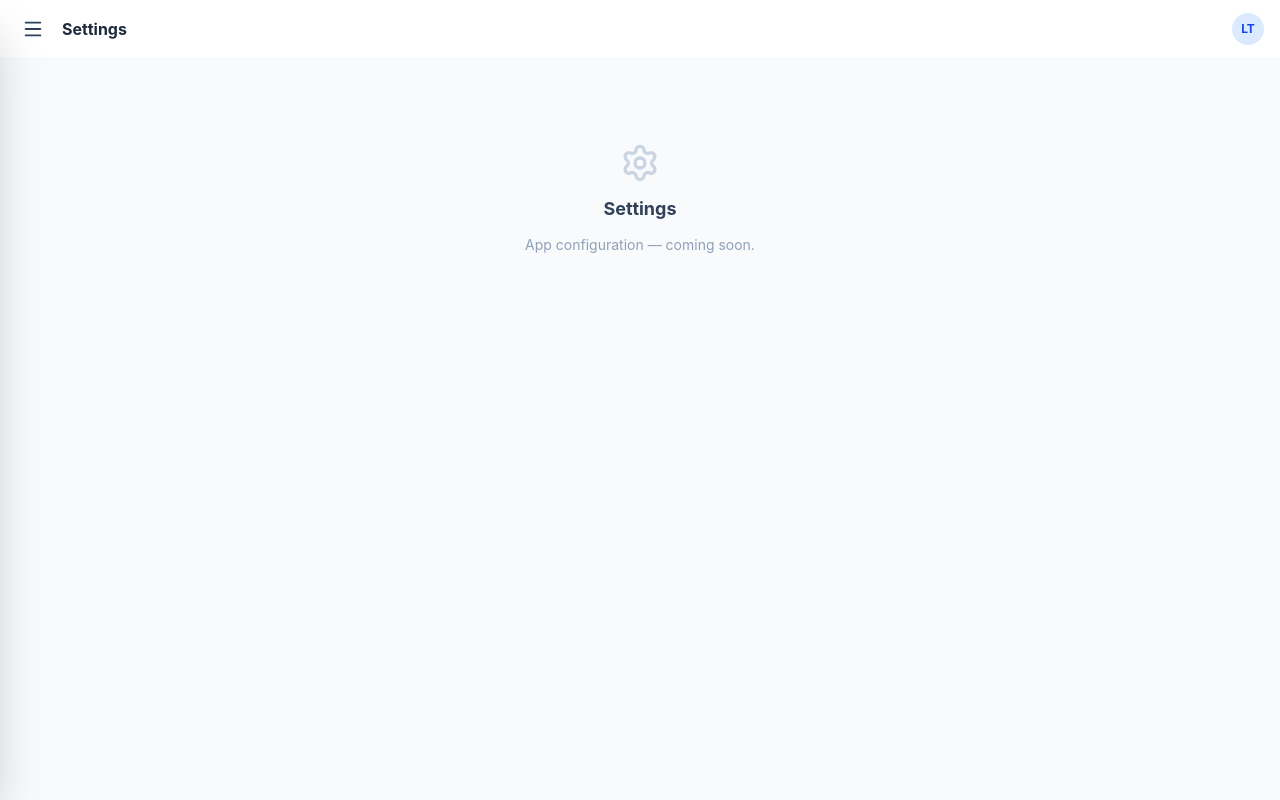
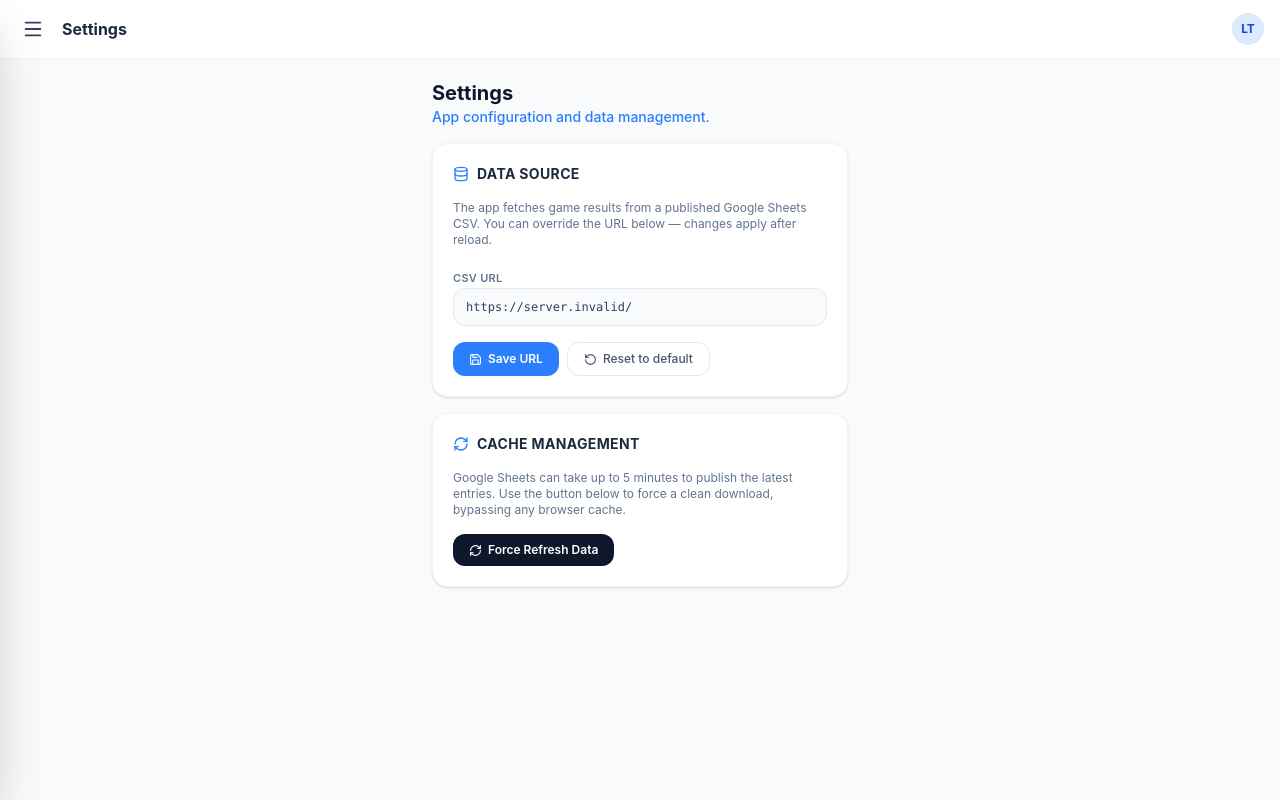
Before and after one commit to adri4nza/linkedin-tracker, a React (Vite) app: page /settings in a window 1280 px wide. Built offline with nearby package versions, Linux system fonts and the light colour scheme; no server answers.

Commit message:
Refactor data handling; implement getActiveCsvUrl function and update CSV_URL usage across components

```diff
--- a/src/hooks/useGamesData.ts
+++ b/src/hooks/useGamesData.ts
@@ -1,5 +1,27 @@
 import { useState, useEffect } from 'react';
 import Papa from 'papaparse';
+
+// ---------------------------------------------------------------------------
+// Constants
+// ---------------------------------------------------------------------------
+export const CUSTOM_CSV_KEY = 'CUSTOM_CSV_URL';
+
+/**
+ * Returns the active CSV URL:
+ * 1. localStorage override (CUSTOM_CSV_URL)
+ * 2. env var VITE_CSV_URL
+ *
+ * Appends a cache-busting `t` param so browsers never serve a stale response.
+ */
+export function getActiveCsvUrl(): string {
+  const base =
+    (typeof localStorage !== 'undefined' && localStorage.getItem(CUSTOM_CSV_KEY)) ||
+    (import.meta.env.VITE_CSV_URL as string | undefined) ||
+    '';
+  if (!base) return '';
+  const sep = base.includes('?') ? '&' : '?';
+  return `${base}${sep}t=${Date.now()}`;
+}
 
 // ---------------------------------------------------------------------------
 // Types
--- a/src/pages/AnalyticsPage.tsx
+++ b/src/pages/AnalyticsPage.tsx
@@ -2,11 +2,11 @@ import { useState, useMemo } from 'react';
 import { Trophy, Clock, CheckCircle, Calendar, Loader2, AlertCircle } from 'lucide-react';
 import MetricCard from '../components/MetricCard/MetricCard';
 import TrendChart from '../components/TrendChart/TrendChart';
-import { useGamesData } from '../hooks/useGamesData';
+import { useGamesData, getActiveCsvUrl } from '../hooks/useGamesData';
 import type { GameRecord } from '../hooks/useGamesData';
 import { timeToSeconds, secondsToTime } from '../utils/timeUtils';
 
-const CSV_URL = import.meta.env.VITE_CSV_URL as string | undefined;
+const CSV_URL = getActiveCsvUrl();
 
 // ---------------------------------------------------------------------------
 // Constants
@@ -41,7 +41,7 @@ export default function AnalyticsPage() {
   const [timeRange, setTimeRange] = useState<TimeRange>('Last 30 Days');
   const [selectedGame, setSelectedGame] = useState<Game>('Queens');
 
-  const { data, isLoading, error } = useGamesData(CSV_URL ?? '');
+  const { data, isLoading, error } = useGamesData(CSV_URL);
 
   // ── Filter by game + time range ──────────────────────────────────────────
   const filteredRecords = useMemo(() => {
--- a/src/pages/DashboardPage.tsx
+++ b/src/pages/DashboardPage.tsx
@@ -4,17 +4,10 @@ import WinnerCard from '../components/WinnerCard/WinnerCard';
 import MiniCalendar from '../components/MiniCalendar/MiniCalendar';
 import DonutChart from '../components/DonutChart/DonutChart';
 import DailyResultsDrawer from '../components/DailyResultsDrawer/DailyResultsDrawer';
-import { useGamesData } from '../hooks/useGamesData';
+import { useGamesData, getActiveCsvUrl } from '../hooks/useGamesData';
 import { timeToSeconds } from '../utils/timeUtils';
 
-const CSV_URL = import.meta.env.VITE_CSV_URL as string | undefined;
-
-if (!CSV_URL) {
-  console.error(
-    '[DashboardPage] VITE_CSV_URL is not defined. ' +
-    'Add it to your .env file and restart the dev server.',
-  );
-}
+const CSV_URL = getActiveCsvUrl();
 
 // Colour palette — keyed by lowercase player name
 const PLAYER_COLOURS: Record<string, string> = {
@@ -35,7 +28,7 @@ function getTodayLocalDate(): string {
 export default function DashboardPage() {
   const [selectedDate, setSelectedDate] = useState<string | null>(null);
 
-  const { data, isLoading, error } = useGamesData(CSV_URL ?? '');
+  const { data, isLoading, error } = useGamesData(CSV_URL);
 
   // ── Set of all YYYY-MM-DD dates that have game records ──────────────────
   const datesWithData = useMemo(() => {
--- a/src/pages/ResultsPage.tsx
+++ b/src/pages/ResultsPage.tsx
@@ -1,10 +1,10 @@
 import { useState, useMemo } from 'react';
 import { Loader2, AlertCircle, Search, ChevronUp, ChevronDown, ChevronsUpDown } from 'lucide-react';
-import { useGamesData } from '../hooks/useGamesData';
+import { useGamesData, getActiveCsvUrl } from '../hooks/useGamesData';
 import type { GameRecord } from '../hooks/useGamesData';
 import { timeToSeconds, isFlawless } from '../utils/timeUtils';
 
-const CSV_URL = import.meta.env.VITE_CSV_URL as string | undefined;
+const CSV_URL = getActiveCsvUrl();
 
 // ---------------------------------------------------------------------------
 // Constants
@@ -44,7 +44,7 @@ export default function ResultsPage() {
   const [sortDir, setSortDir]         = useState<SortDir>('desc');
   const [page, setPage]               = useState(1);
 
-  const { data, isLoading, error } = useGamesData(CSV_URL ?? '');
+  const { data, isLoading, error } = useGamesData(CSV_URL);
 
   // ── 1. Filter ────────────────────────────────────────────────────────────
   const filtered = useMemo(() => {
--- a/src/pages/SettingsPage.tsx
+++ b/src/pages/SettingsPage.tsx
@@ -1,11 +1,126 @@
-import { Settings } from 'lucide-react';
+import { useState } from 'react';
+import { Database, RefreshCw, Save, RotateCcw } from 'lucide-react';
+import { CUSTOM_CSV_KEY, getActiveCsvUrl } from '../hooks/useGamesData';
+
+const ENV_URL: string = (import.meta.env.VITE_CSV_URL as string | undefined) ?? '';
+
+/** Strip the cache-busting `t=` param so the input shows a clean URL. */
+function stripCacheBuster(url: string): string {
+  try {
+    const u = new URL(url);
+    u.searchParams.delete('t');
+    return u.toString();
+  } catch {
+    return url;
+  }
+}
 
 export default function SettingsPage() {
+  const [urlInput, setUrlInput] = useState(() =>
+    stripCacheBuster(getActiveCsvUrl()),
+  );
+  const [saved, setSaved] = useState(false);
+
+  const isUsingCustom = Boolean(localStorage.getItem(CUSTOM_CSV_KEY));
+
+  function handleSave() {
+    const trimmed = urlInput.trim();
+    if (!trimmed) return;
+    localStorage.setItem(CUSTOM_CSV_KEY, trimmed);
+    setSaved(true);
+    setTimeout(() => window.location.reload(), 800);
+  }
+
+  function handleReset() {
+    localStorage.removeItem(CUSTOM_CSV_KEY);
+    setUrlInput(ENV_URL);
+    window.location.reload();
+  }
+
+  function handleForceRefresh() {
+    window.location.reload();
+  }
+
   return (
-    <div className="flex flex-col items-center justify-center py-16 text-center gap-3">
-      <Settings size={40} className="text-slate-300" />
-      <h1 className="text-lg font-bold text-slate-700">Settings</h1>
-      <p className="text-sm text-slate-400">App configuration — coming soon.</p>
-    </div>
+    <>
+      {/* Page intro */}
+      <div>
+        <h1 className="text-xl font-bold text-slate-900">Settings</h1>
+        <p className="text-sm text-blue-500 font-medium">App configuration and data management.</p>
+      </div>
+
+      {/* ── Section A: Data Source ── */}
+      <div className="bg-white rounded-2xl p-5 shadow-sm border border-slate-100 space-y-4">
+        <div className="flex items-center gap-2">
+          <Database size={16} className="text-blue-500 shrink-0" />
+          <h2 className="text-sm font-bold text-slate-800 uppercase tracking-wide">Data Source</h2>
+          {isUsingCustom && (
+            <span className="ml-auto text-[10px] font-bold text-blue-600 bg-blue-50 border border-blue-100 px-2 py-0.5 rounded-full">
+              Custom
+            </span>
+          )}
+        </div>
+
+        <p className="text-xs text-slate-500">
+          The app fetches game results from a published Google Sheets CSV. You can override the URL
+          below — changes apply after reload.
+        </p>
+
+        {/* URL input */}
+        <div className="space-y-1.5">
+          <label className="text-[11px] font-semibold text-slate-500 uppercase tracking-wide">
+            CSV URL
+          </label>
+          <input
+            type="url"
+            value={urlInput}
+            onChange={(e) => { setUrlInput(e.target.value); setSaved(false); }}
+            spellCheck={false}
+            className="w-full text-xs font-mono text-slate-700 bg-slate-50 border border-slate-200 rounded-xl px-3 py-2.5 focus:outline-none focus:ring-2 focus:ring-blue-400 break-all"
+          />
+        </div>
+
+        {/* Actions */}
+        <div className="flex gap-2 flex-wrap">
+          <button
+            onClick={handleSave}
+            disabled={saved}
+            className="flex items-center gap-1.5 text-xs font-semibold px-4 py-2 rounded-xl bg-blue-500 text-white hover:bg-blue-600 disabled:opacity-60 disabled:cursor-not-allowed transition-colors"
+          >
+            <Save size={13} />
+            {saved ? 'Saved — reloading…' : 'Save URL'}
+          </button>
+
+          <button
+            onClick={handleReset}
+            className="flex items-center gap-1.5 text-xs font-medium px-4 py-2 rounded-xl border border-slate-200 text-slate-600 hover:bg-slate-50 transition-colors"
+          >
+            <RotateCcw size={13} />
+            Reset to default
+          </button>
+        </div>
+      </div>
+
+      {/* ── Section B: Cache Management ── */}
+      <div className="bg-white rounded-2xl p-5 shadow-sm border border-slate-100 space-y-4">
+        <div className="flex items-center gap-2">
+          <RefreshCw size={16} className="text-blue-500 shrink-0" />
+          <h2 className="text-sm font-bold text-slate-800 uppercase tracking-wide">Cache Management</h2>
+        </div>
+
+        <p className="text-xs text-slate-500">
+          Google Sheets can take up to 5 minutes to publish the latest entries. Use the button
+          below to force a clean download, bypassing any browser cache.
+        </p>
+
+        <button
+          onClick={handleForceRefresh}
+          className="flex items-center gap-1.5 text-xs font-semibold px-4 py-2 rounded-xl bg-slate-900 text-white hover:bg-slate-700 transition-colors"
+        >
+          <RefreshCw size={13} />
+          Force Refresh Data
+        </button>
+      </div>
+    </>
   );
 }
```
